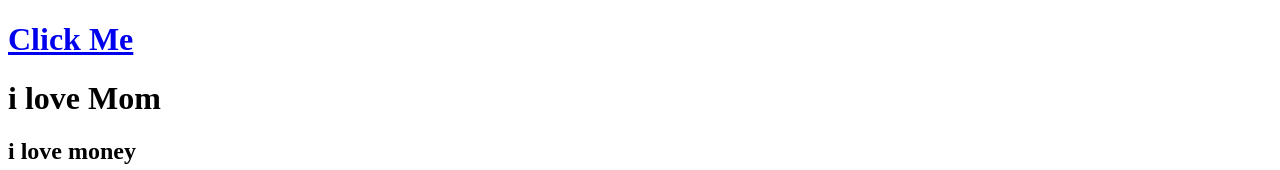
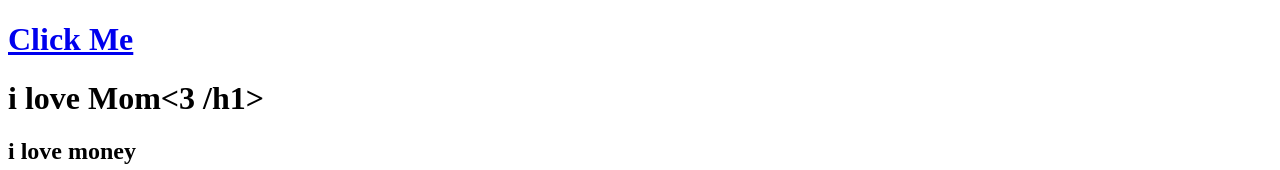
Before and after one commit to ARTTieee/Beta-Tester2, a plain HTML site: page index.html in a window 1280 px wide. Shown: the top 170 px of the page. Drawn offline with Linux system fonts and the light colour scheme.

Commit message:
Update index.html

```diff
--- a/index.html
+++ b/index.html
@@ -9,7 +9,7 @@
     <h1>
            <a href=" https://web.facebook.com/groups/411764318088199/permalink/729298099668151/?mibextid=wwXIfr&rdid=a1MY2IwHUAfUJJnx#" target="_blank"> Click Me</a>
     </h1>
- <h1> i love Mom</h1>
+ <h1> i love Mom<3 /h1>
  <h2> i love money </h2>
  <h3> i love Money mom</h3>
  <h4> i want new laptop</h4>
```
